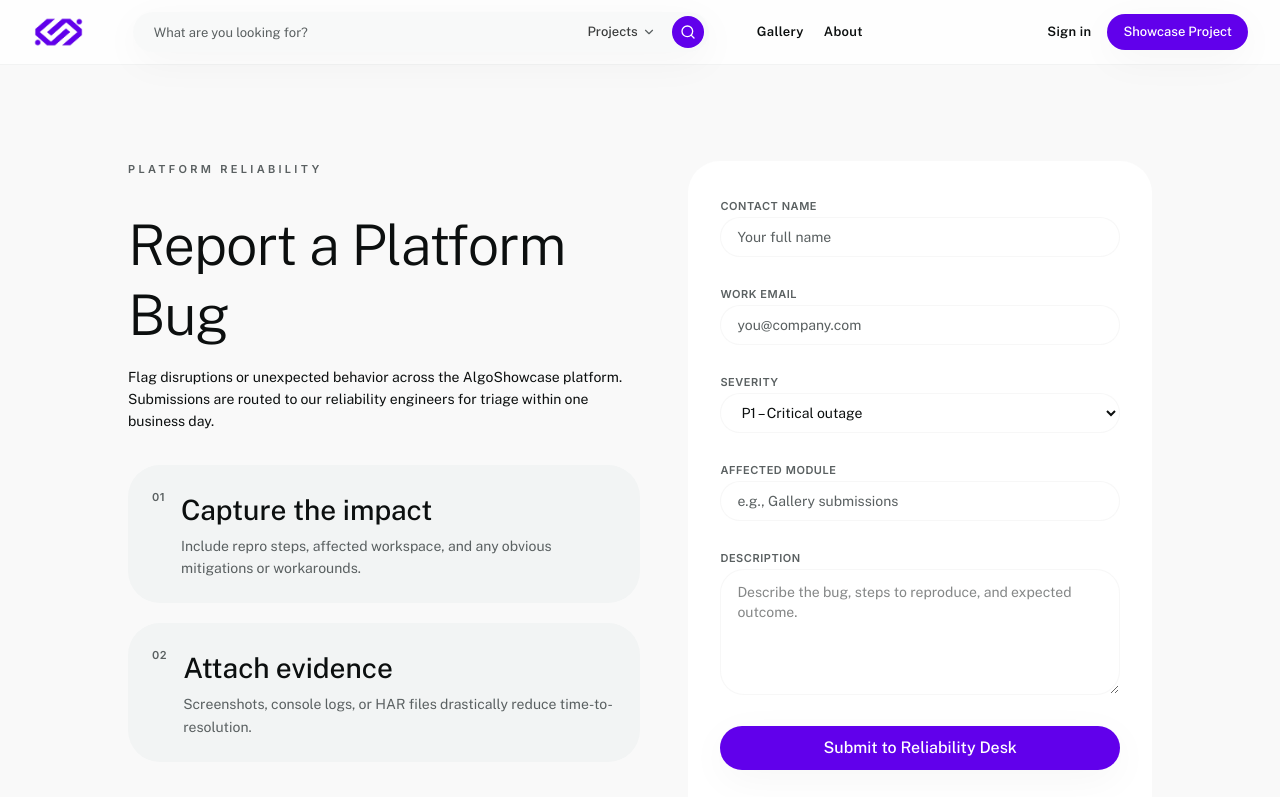
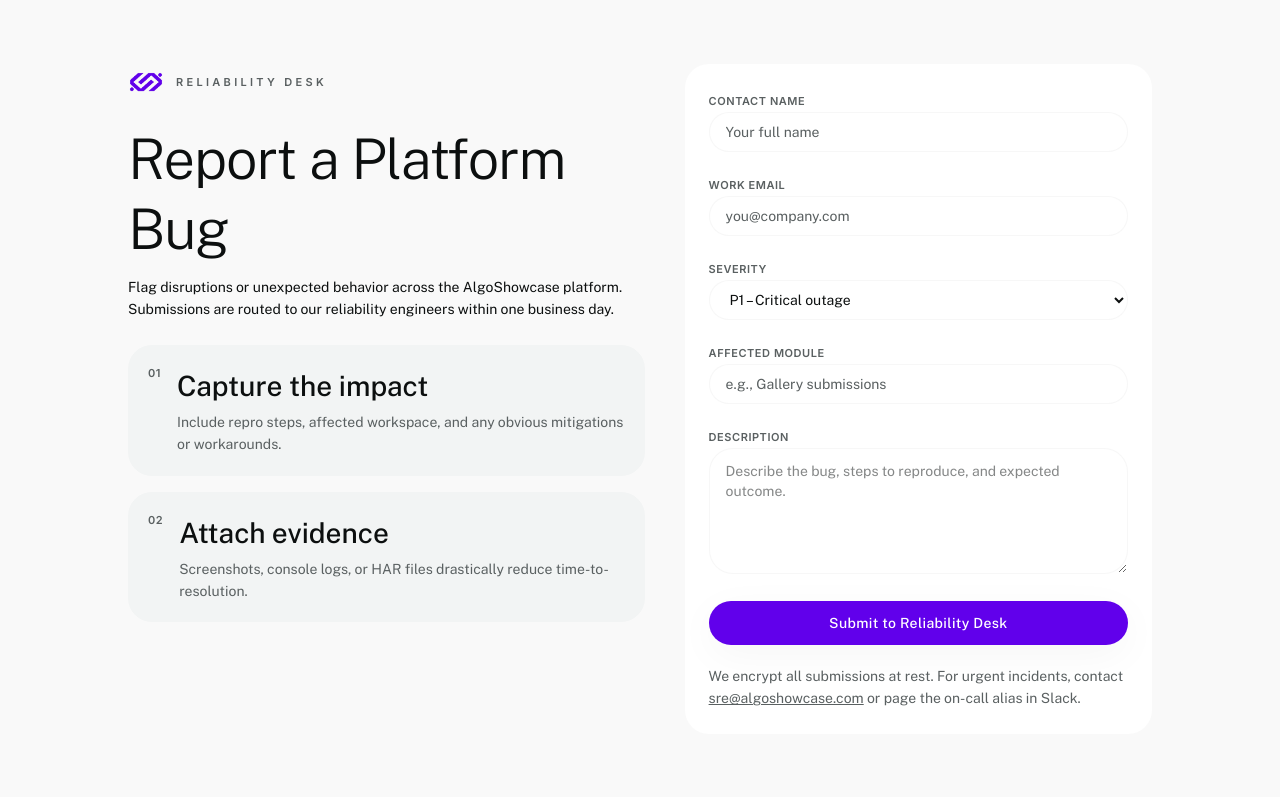
Before and after one commit to Kiko915/algoshowcase, a Next.js app: page /report-bug in a window 1280 px wide. Shown: the top 797 px of the page. Built offline with nearby package versions, Linux system fonts and the light colour scheme.

Commit message:
Compact report bug page and remove header

```diff
--- a/app/report-bug/page.tsx
+++ b/app/report-bug/page.tsx
@@ -1,6 +1,6 @@
 import type { Metadata } from "next";
+import Image from "next/image";
 import { Footer } from "@/components/footer";
-import { Navbar } from "@/components/navbar";
 import { Button } from "@/components/ui/button";
 import { Input } from "@/components/ui/input";
 
@@ -13,28 +13,37 @@ export const metadata: Metadata = {
 export default function ReportBugPage() {
   return (
     <>
-      <Navbar />
       <section className="bg-background text-foreground">
-        <div className="container mx-auto px-6 py-24">
-          <div className="max-w-5xl mx-auto grid gap-12 md:grid-cols-[1.05fr_0.95fr]">
-            <div className="space-y-8">
-              <p className="text-label-sm text-muted-foreground tracking-[0.3em]">
-                Platform Reliability
-              </p>
-              <div className="space-y-4">
+        <div className="container mx-auto px-6 py-16">
+          <div className="max-w-5xl mx-auto grid gap-10 md:grid-cols-[1.05fr_0.95fr]">
+            <div className="space-y-6">
+              <div className="flex items-center gap-3">
+                <Image
+                  src="/logo/logo-primary.png"
+                  alt="AlgoShowcase"
+                  width={36}
+                  height={36}
+                  className="h-9 w-9 object-contain"
+                  priority
+                />
+                <p className="text-label-sm text-muted-foreground tracking-[0.3em]">
+                  Reliability Desk
+                </p>
+              </div>
+              <div className="space-y-3">
                 <h1 className="text-display-lg leading-tight">
                   Report a Platform Bug
                 </h1>
                 <p className="text-body-md max-w-xl">
                   Flag disruptions or unexpected behavior across the
                   AlgoShowcase platform. Submissions are routed to our
-                  reliability engineers for triage within one business day.
+                  reliability engineers within one business day.
                 </p>
               </div>
 
-              <div className="space-y-5">
+              <div className="space-y-4">
                 <div
-                  className="rounded-[32px] p-6"
+                  className="rounded-[24px] p-5"
                   style={{
                     backgroundColor: "var(--color-surface-container-low)",
                   }}
@@ -53,7 +62,7 @@ export default function ReportBugPage() {
                   </div>
                 </div>
                 <div
-                  className="rounded-[32px] p-6"
+                  className="rounded-[24px] p-5"
                   style={{
                     backgroundColor: "var(--color-surface-container-low)",
                   }}
@@ -75,7 +84,7 @@ export default function ReportBugPage() {
             </div>
 
             <form
-              className="space-y-6 rounded-[32px] p-8"
+              className="space-y-5 rounded-[24px] p-6"
               style={{
                 backgroundColor: "var(--color-surface-container-lowest)",
               }}
@@ -133,7 +142,7 @@ export default function ReportBugPage() {
 
               <Button
                 variant="accent"
-                className="w-full h-11 rounded-full text-base"
+                className="w-full h-11 rounded-full text-sm tracking-wide"
               >
                 Submit to Reliability Desk
               </Button>
```
